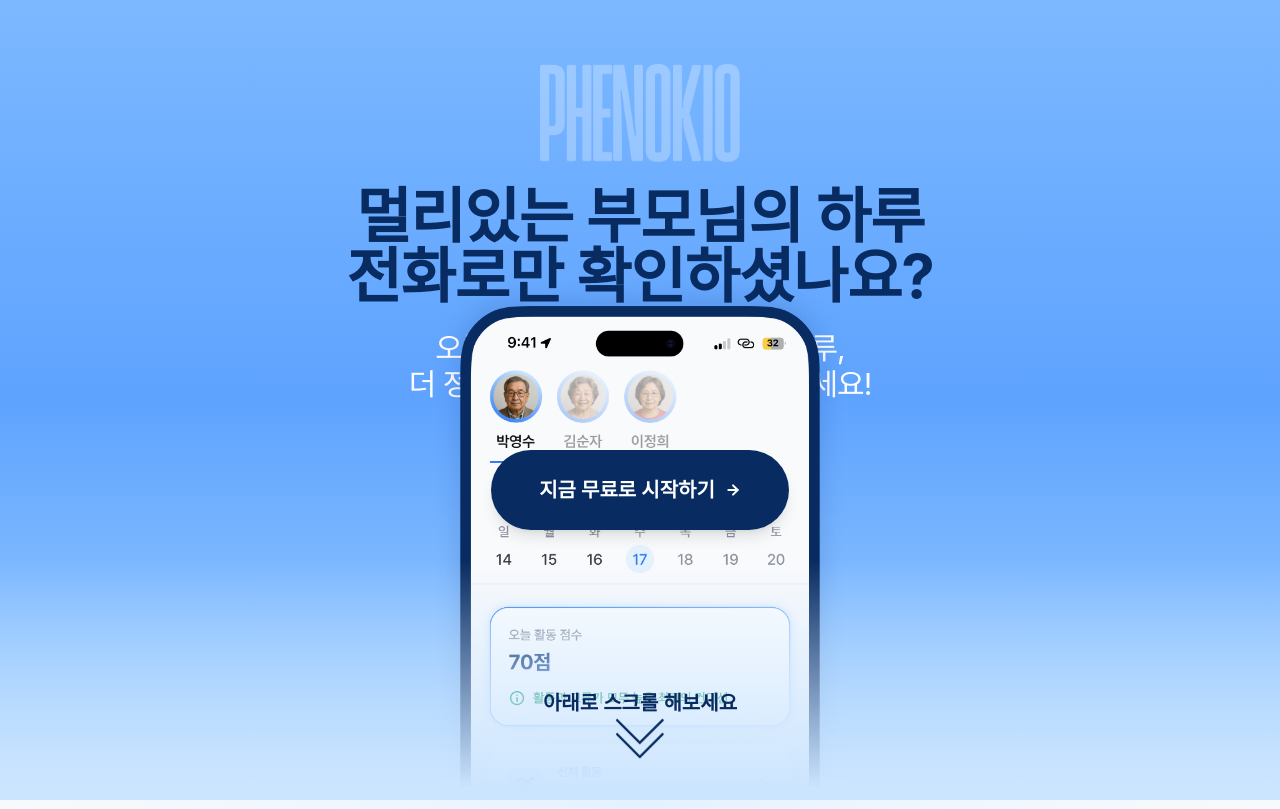
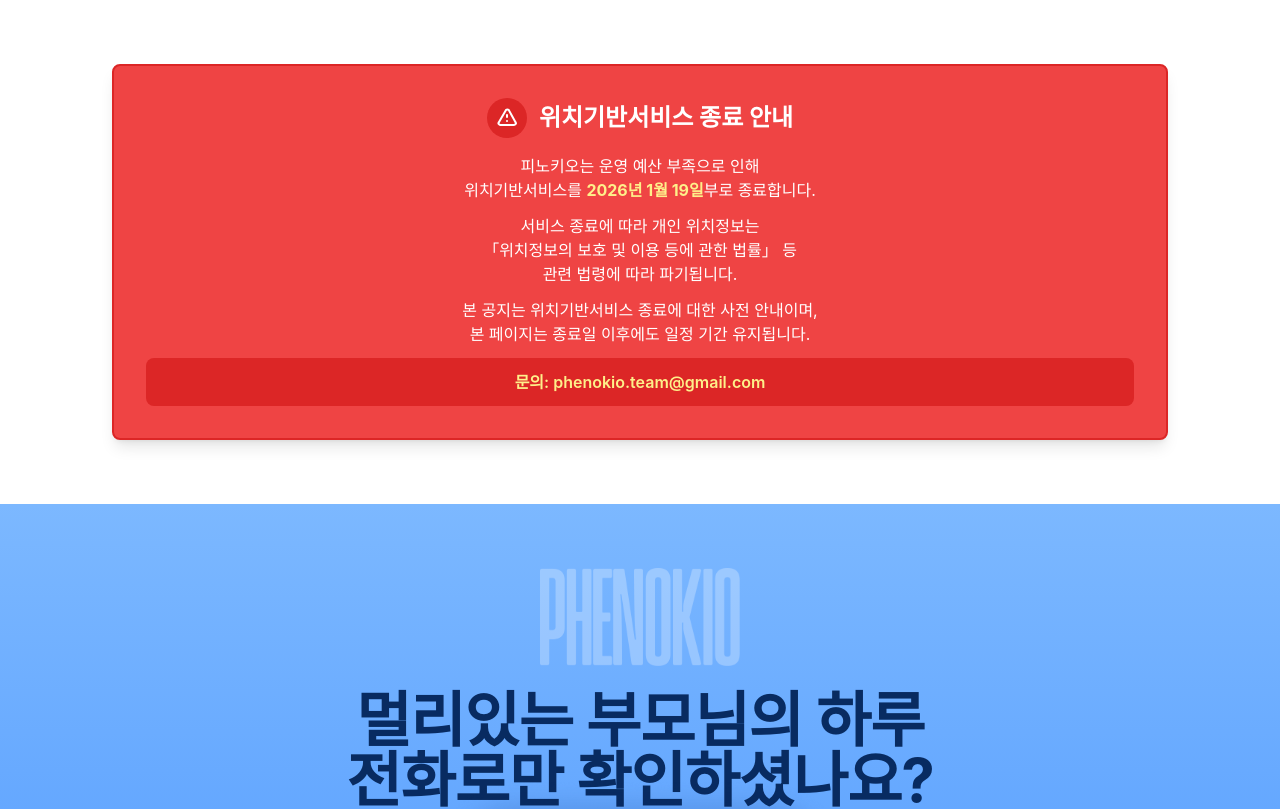
Before and after one commit to SioJeong/phenokio_landing, a React (Vite) app: page / in a window 1280 px wide. Shown: the top 809 px of the page. Built offline with nearby package versions, Linux system fonts and the light colour scheme; a web font is replaced by a local one.

Commit message:
chore: 서비스 종료 안내 UI 추가

```diff
--- /dev/null
+++ b/src/components/ServiceTerminationNotice.tsx
@@ -0,0 +1,58 @@
+import { memo } from "react";
+
+const ServiceTerminationNotice = memo(() => {
+  return (
+    <div className="w-full max-w-[375px] md:max-w-2xl lg:max-w-4xl xl:max-w-6xl mx-auto px-6 md:px-8 lg:px-12">
+      <div className="bg-red-500 border-2 border-red-600 rounded-lg p-6 md:p-8 text-center shadow-lg">
+        <div className="flex items-center justify-center mb-4">
+          <div className="bg-red-600 rounded-full p-2 mr-3">
+            <svg
+              className="w-6 h-6 text-white"
+              fill="none"
+              stroke="currentColor"
+              viewBox="0 0 24 24"
+            >
+              <path
+                strokeLinecap="round"
+                strokeLinejoin="round"
+                strokeWidth={2}
+                d="M12 9v2m0 4h.01m-6.938 4h13.856c1.54 0 2.502-1.667 1.732-2.5L13.732 4c-.77-.833-1.964-.833-2.732 0L3.732 16.5c-.77.833.192 2.5 1.732 2.5z"
+              />
+            </svg>
+          </div>
+          <h3 className="text-xl md:text-2xl font-bold text-white">
+            위치기반서비스 종료 안내
+          </h3>
+        </div>
+
+        <div className="text-sm md:text-base text-white leading-relaxed space-y-3">
+          <p>
+            피노키오는 운영 예산 부족으로 인해
+            <br />
+            위치기반서비스를{" "}
+            <strong className="text-yellow-200">2026년 1월 19일</strong>부로
+            종료합니다.
+          </p>
+          <p>
+            서비스 종료에 따라 개인 위치정보는
+            <br />
+            「위치정보의 보호 및 이용 등에 관한 법률」 등
+            <br />
+            관련 법령에 따라 파기됩니다.
+          </p>
+          <p>
+            본 공지는 위치기반서비스 종료에 대한 사전 안내이며,
+            <br />본 페이지는 종료일 이후에도 일정 기간 유지됩니다.
+          </p>
+          <div className="bg-red-600 rounded-lg p-3 mt-4">
+            <p className="font-semibold text-yellow-200">
+              문의: phenokio.team@gmail.com
+            </p>
+          </div>
+        </div>
+      </div>
+    </div>
+  );
+});
+
+export default ServiceTerminationNotice;
--- a/src/pages/Index.tsx
+++ b/src/pages/Index.tsx
@@ -5,6 +5,7 @@
 import Feature3 from "@/components/Feature3";
 import Footer from "@/components/Footer";
 import Hero from "@/components/Hero";
+import ServiceTerminationNotice from "@/components/ServiceTerminationNotice";
 import WhySection from "@/components/WhySection";
 import { useCallback } from "react";
 
@@ -20,6 +21,10 @@
 
   return (
     <div className="min-h-screen font-sans">
+      <section className="bg-white py-8 md:py-12 lg:py-16">
+        <ServiceTerminationNotice />
+      </section>
+
       <div id="hero">
         <Hero onCTAClick={handleCTAClick} />
       </div>
```
